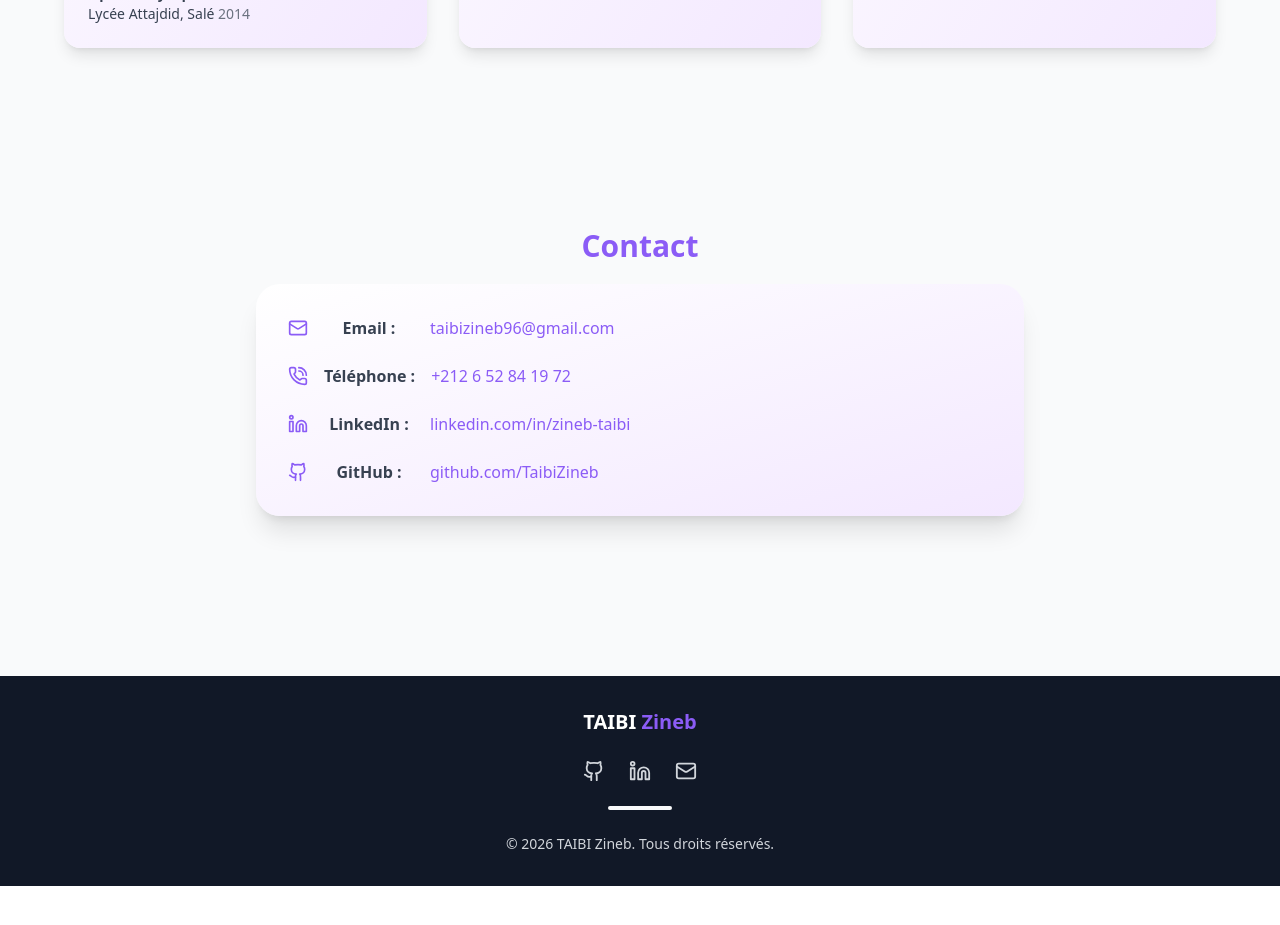
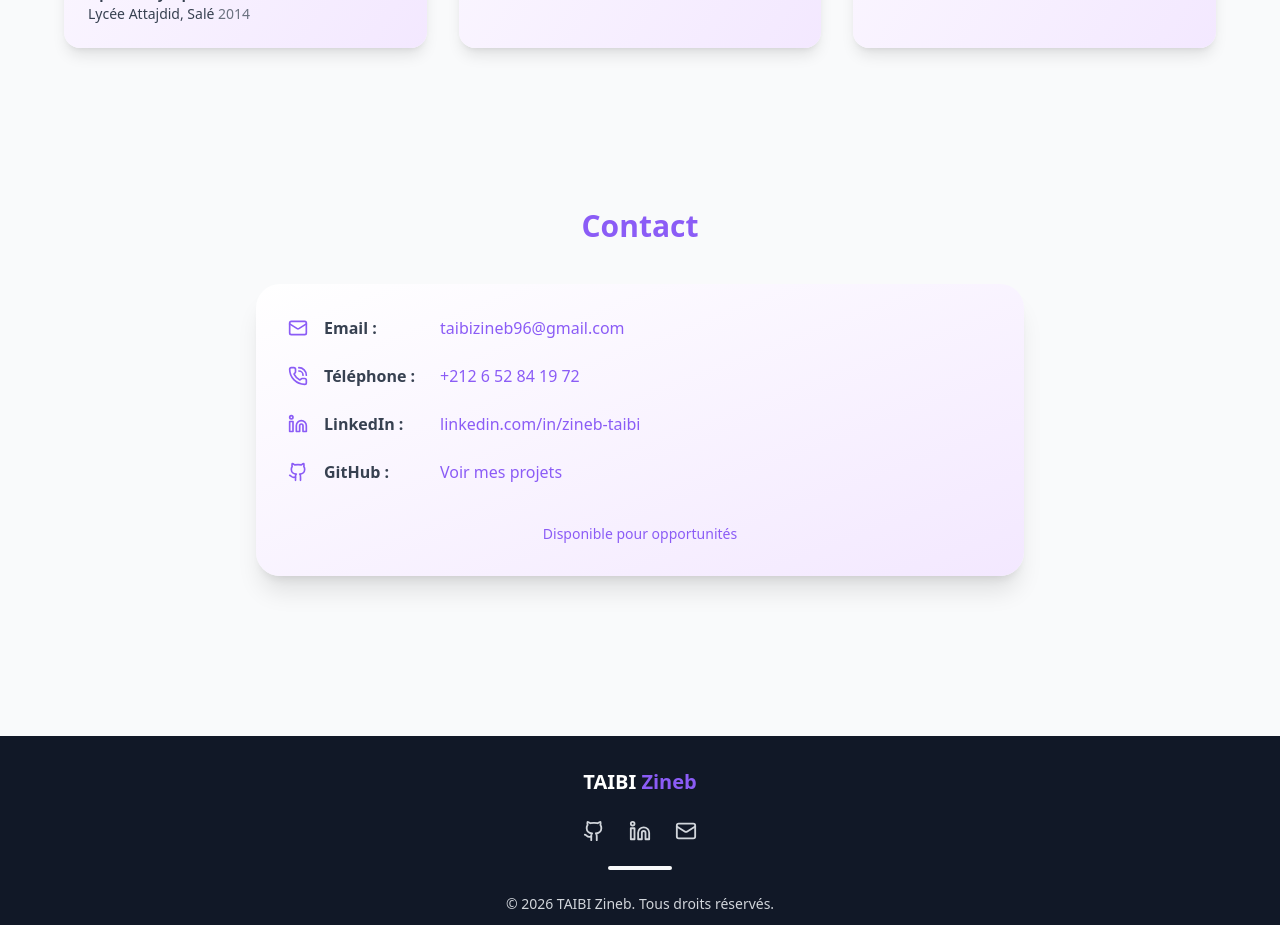
Before and after one commit to TaibiZineb/mon-portfolio, a React (Vite) app: page / in a window 1280 px wide. Shown: the part 1760-2685 px from the top of the page. Before the commit the page ends 2646 px from the top, so only its background shows below. Built offline with nearby package versions, Linux system fonts and the light colour scheme.

Commit message:
Amélioration du lien email vers Gmail

```diff
--- a/src/pages/Contact.jsx
+++ b/src/pages/Contact.jsx
@@ -1,56 +1,66 @@
-import { GithubIcon, LinkedinIcon, Mail, PhoneCall} from "lucide-react";
-
+import { GithubIcon, LinkedinIcon, Mail, PhoneCall } from "lucide-react";
 
 export default function Contact() {
   return (
-    <section id="contact" className="bg-[var(--background)] py-20 text-center from-white px-10">
-      <h2 className="text-3xl font-bold text-[var(--accent)] py-5 ">Contact</h2>
+    <section id="contact" className="bg-[var(--background)] py-20 px-6">
+      <h2 className="text-3xl font-bold text-center text-[var(--accent)] mb-10">
+        Contact
+      </h2>
+
       <div className="max-w-3xl mx-auto bg-gradient-to-br from-white to-purple-100 shadow-xl rounded-3xl p-8 space-y-6 text-gray-700">
 
         {/* Email */}
-  <div className="flex items-center gap-4">
+        <div className="flex items-center gap-4 hover:translate-x-1 transition">
           <Mail size={20} className="text-[var(--accent)]" />
-    <span className="font-semibold min-w-[90px]">Email :</span>
-    <a href="mailto:taibizineb96@gmail.com" className="text-[var(--accent)] break-all">
-      taibizineb96@gmail.com
-    </a>
+          <span className="font-semibold min-w-[100px]">Email :</span>
+          <a href="https://mail.google.com/mail/?view=cm&fs=1&to=taibizineb96@gmail.com"
+          target="_blank" rel="noopener noreferrer" className="text-[var(--accent)] hover:underline"> taibizineb96@gmail.com</a>
         </div>
-
         {/* Téléphone */}
-  <div className="flex items-center gap-4">
+        <div className="flex items-center gap-4 hover:translate-x-1 transition">
           <PhoneCall size={20} className="text-[var(--accent)]" />
-    <span className="font-semibold min-w-[90px]">Téléphone :</span>
-    <a href="tel:+212652841972" className="text-[var(--accent)]">
+          <span className="font-semibold min-w-[100px]">Téléphone :</span>
+          <a
+            href="tel:+212652841972"
+            className="text-[var(--accent)] hover:underline"
+          >
             +212 6 52 84 19 72
           </a>
         </div>
 
         {/* LinkedIn */}
-  <div className="flex items-center gap-4">
+        <div className="flex items-center gap-4 hover:translate-x-1 transition">
           <LinkedinIcon size={20} className="text-[var(--accent)]" />
-    <span className="font-semibold min-w-[90px]">LinkedIn :</span>
+          <span className="font-semibold min-w-[100px]">LinkedIn :</span>
           <a
             href="https://www.linkedin.com/in/zineb-taibi"
             target="_blank"
             rel="noopener noreferrer"
-      className="text-[var(--accent)] break-all"
+            className="text-[var(--accent)] break-all hover:underline"
           >
             linkedin.com/in/zineb-taibi
           </a>
         </div>
 
         {/* GitHub */}
-  <div className="flex items-center gap-4">
+        <div className="flex items-center gap-4 hover:translate-x-1 transition">
           <GithubIcon size={20} className="text-[var(--accent)]" />
-    <span className="font-semibold min-w-[90px]">GitHub :</span>
+          <span className="font-semibold min-w-[100px]">GitHub :</span>
           <a
             href="https://github.com/TaibiZineb"
             target="_blank"
             rel="noopener noreferrer"
-      className="text-[var(--accent)] break-all"
+            className="text-[var(--accent)] hover:underline"
           >
-      github.com/TaibiZineb
+            Voir mes projets
           </a>
+        </div>
+
+        {/* CTA */}
+        <div className="pt-4 text-center">
+          <p className="text-sm text-[var(--accent)]">
+            Disponible pour opportunités
+          </p>
         </div>
 
       </div>
```
Also changed, not shown: 1 other file (tests, documents, lock files or other folders). Lines whose indentation alone changed are shown as unchanged.
